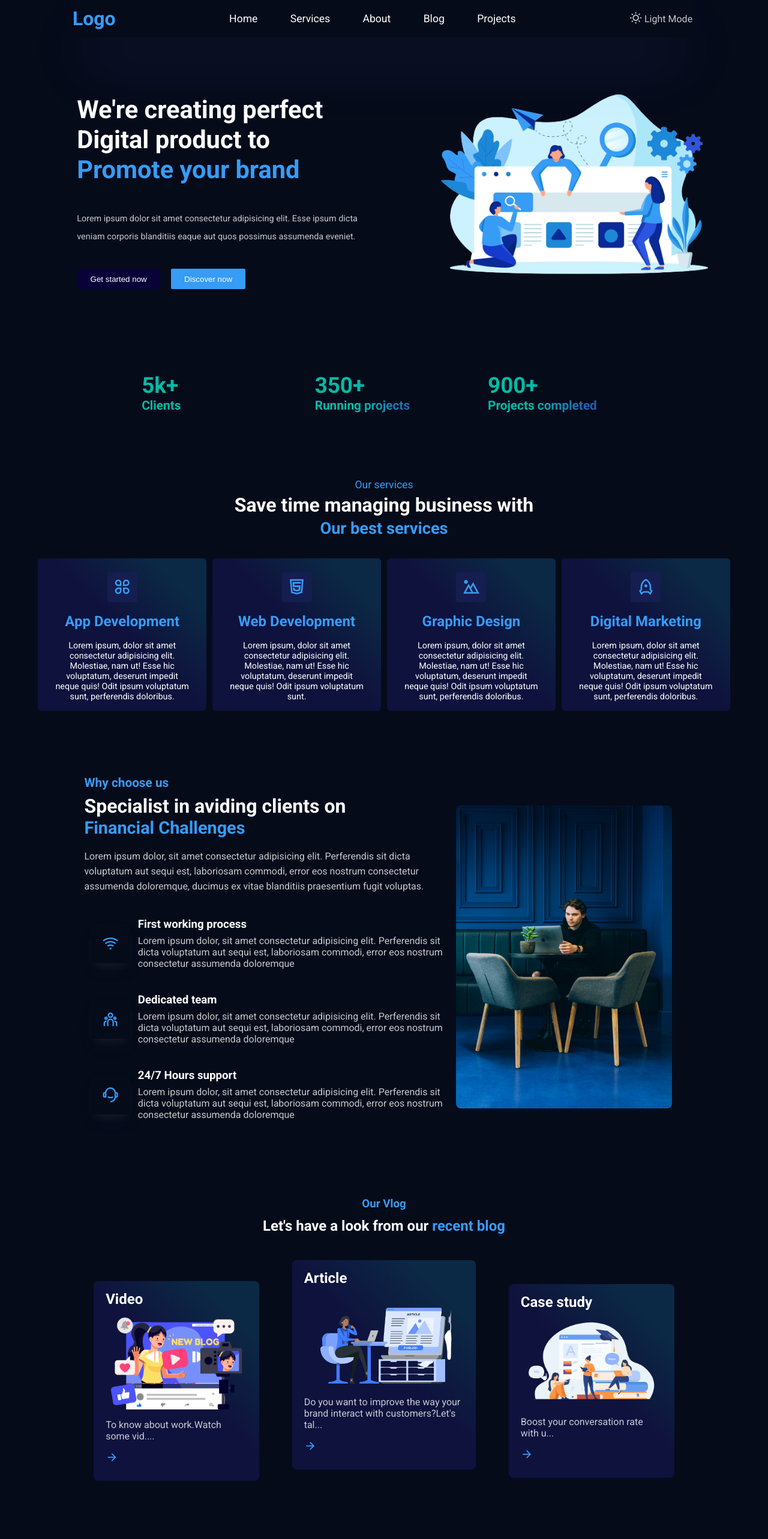
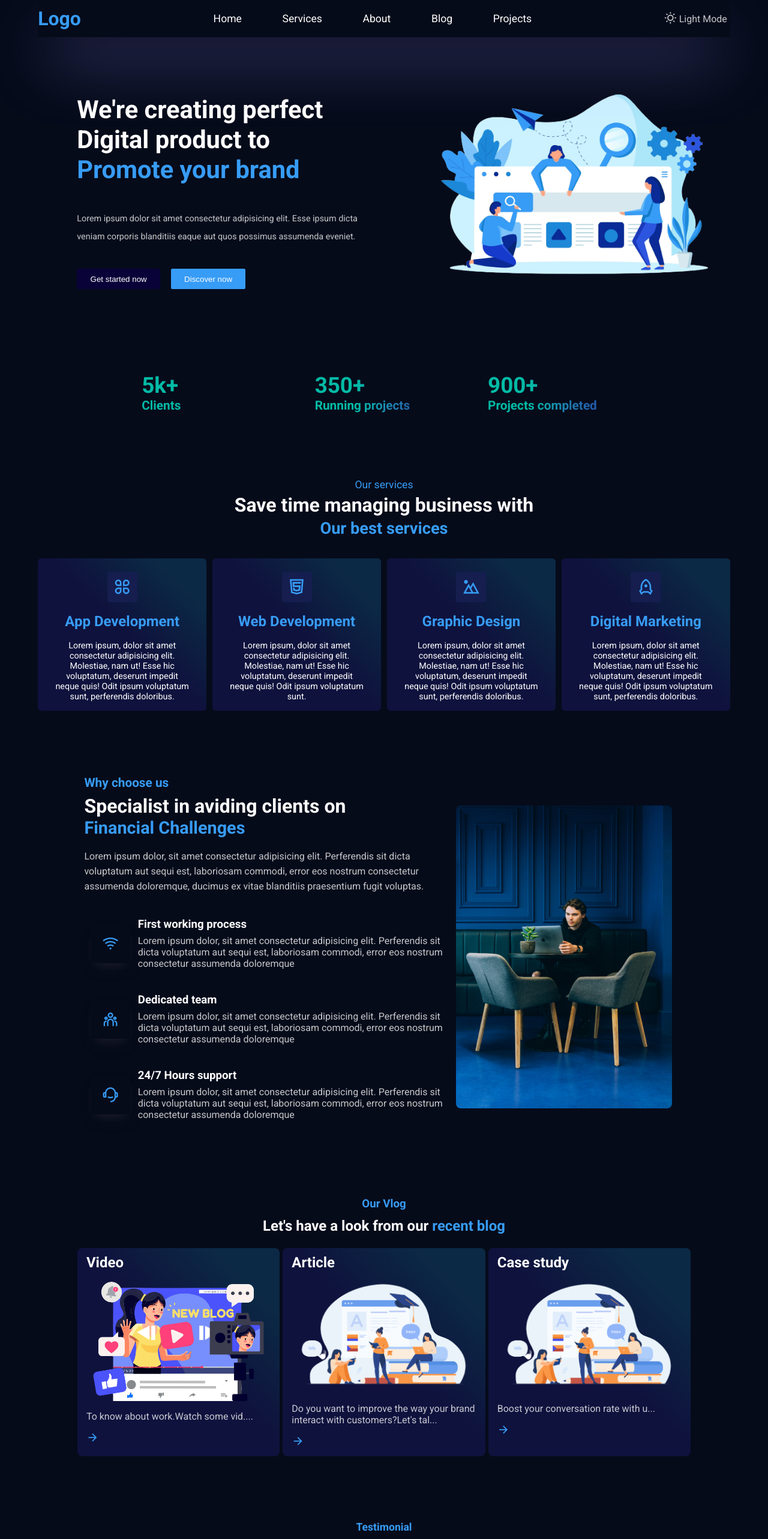
Before and after one commit to MoniruzzamanBillal/Agency-app, a React (Create React App) app: page / in a window 1280 px wide. Shown: the top 2566 px of the page at 60% size. Built offline with nearby package versions, Linux system fonts and the light colour scheme.

Commit message:
responsive 1.3 blog section done

```diff
--- a/src/Components/Blog/Blog.css
+++ b/src/Components/Blog/Blog.css
@@ -10,7 +10,7 @@
 
 .BlogTop {
   text-align: center;
-  margin-bottom: 42px;
+  margin-bottom: 8px;
 }
 
 .BlogTopHeading {
@@ -23,19 +23,18 @@
 }
 
 .BlogCardContainer {
-  display: flex;
-  justify-content: space-around;
-  align-items: center;
+  display: grid;
+  grid-template-columns: repeat(3, 1fr);
+  grid-gap: 5px;
 }
 
 .BlogCard {
   background: var(--card-bg);
-  width: 27%;
-  padding-top: 16px;
-  padding-bottom: 16px;
-  padding-left: 20px;
-  padding-right: 20px;
-  margin-top: 36px;
+  padding-top: 10px;
+  padding-bottom: 2px;
+  padding-left: 15px;
+  padding-right: 15px;
+  margin-top: 15px;
   border-radius: 8px;
 }
 .light-theme .BlogCard {
@@ -56,16 +55,6 @@
   width: 100%;
 }
 
-.BlogCard:nth-child(2) .BlogVideoContainer {
-  margin-top: -70px;
-  margin-bottom: -30px;
-}
-
-.BlogCard:nth-child(2) {
-  width: 30%;
-  margin-top: -18px;
-}
-
 .blogCardDescription {
   color: var(--small-text-color);
 }
@@ -79,3 +68,70 @@
   color: var(--primary-color);
   font-size: 1.3rem;
 }
+
+/* media query  */
+
+@media (max-width: 1100px) {
+  .BlogWrapper {
+    width: 92%;
+    padding: 4px;
+  }
+
+  .BlogTop {
+    margin-bottom: 20px;
+  }
+
+  .BlogTopHeading {
+    padding-bottom: 5px;
+  }
+}
+
+@media (max-width: 1000px) {
+  .BlogContainer {
+    margin-bottom: 40px;
+  }
+  .BlogCard {
+    padding-top: 8px;
+    padding-bottom: 4px;
+    padding-left: 10px;
+    padding-right: 10px;
+    margin-top: 26px;
+    border-radius: 8px;
+  }
+}
+
+@media (max-width: 860px) {
+  .BlogCard {
+    padding-top: 6px;
+    padding-bottom: 0px;
+    padding-left: 6px;
+    padding-right: 6px;
+    margin-top: 20px;
+    border-radius: 6px;
+  }
+}
+
+@media (max-width: 770px) {
+  .BlogCardContainer {
+    display: grid;
+    grid-template-columns: 0.8fr;
+    justify-content: center;
+  }
+  .BlogCard {
+    padding-top: 16px;
+    padding-bottom: 16px;
+    padding-left: 20px;
+    padding-right: 20px;
+    margin-top: 36px;
+    border-radius: 8px;
+  }
+
+  .BlogCard {
+    padding-top: 10px;
+    padding-bottom: 1px;
+    padding-left: 12px;
+    padding-right: 12px;
+    margin-top: 8px;
+    border-radius: 6px;
+  }
+}
--- a/src/Components/Blog/Blog.jsx
+++ b/src/Components/Blog/Blog.jsx
@@ -1,7 +1,7 @@
 import React from "react";
 import "./Blog.css";
 import videoImage from "../../images/video.png";
-import ArticleImg from "../../images/article.png";
+import ArticleImg from "../../images/case-study.png";
 import CaseStudyImg from "../../images/case-study.png";
 
 const BlogCardInfo = [
--- a/src/Components/NavBar/NavBar.css
+++ b/src/Components/NavBar/NavBar.css
@@ -8,10 +8,12 @@
 
 .navContainer {
   margin: auto;
-  width: 90%;
+  width: 100%;
   line-height: 60px;
-  box-shadow: rgba(99, 99, 241, 0.25) 0px 50px 100px -20px,
-    rgba(236, 99, 99, 0.3) 0px 30px 60px -30px;
+  /* box-shadow: rgba(99, 99, 241, 0.25) 0px 50px 100px -20px,
+    rgba(236, 99, 99, 0.3) 0px 30px 60px -30px; */
+  box-shadow: rgba(134, 134, 244, 0.75) 0px 50px 100px -20px,
+    rgba(247, 84, 84, 0.5) 0px 30px 60px -30px;
 }
 
 .NavWrapper {
@@ -77,14 +79,14 @@
 
 @media (max-width: 860px) {
   .Menu {
+    background: #0e2431;
     display: none;
     width: 30vw;
     padding: 20px 0;
     margin-left: 200%;
     position: absolute;
-    left: 50%;
+    left: 60%;
     top: 30px;
-    background: #0e2431;
     transform: translate(50%, 0%);
     transition: all 0.5s;
   }
@@ -112,7 +114,6 @@
 
 @media (max-width: 530px) {
   .navContainer {
-    /* background-color: rgb(255, 30, 0); */
     width: 100%;
     line-height: 35px;
   }
@@ -130,7 +131,6 @@
   }
 
   .changeTheme {
-    /* background-color: blue; */
     font-size: 0.8rem;
   }
   .changeTheme i {
```
